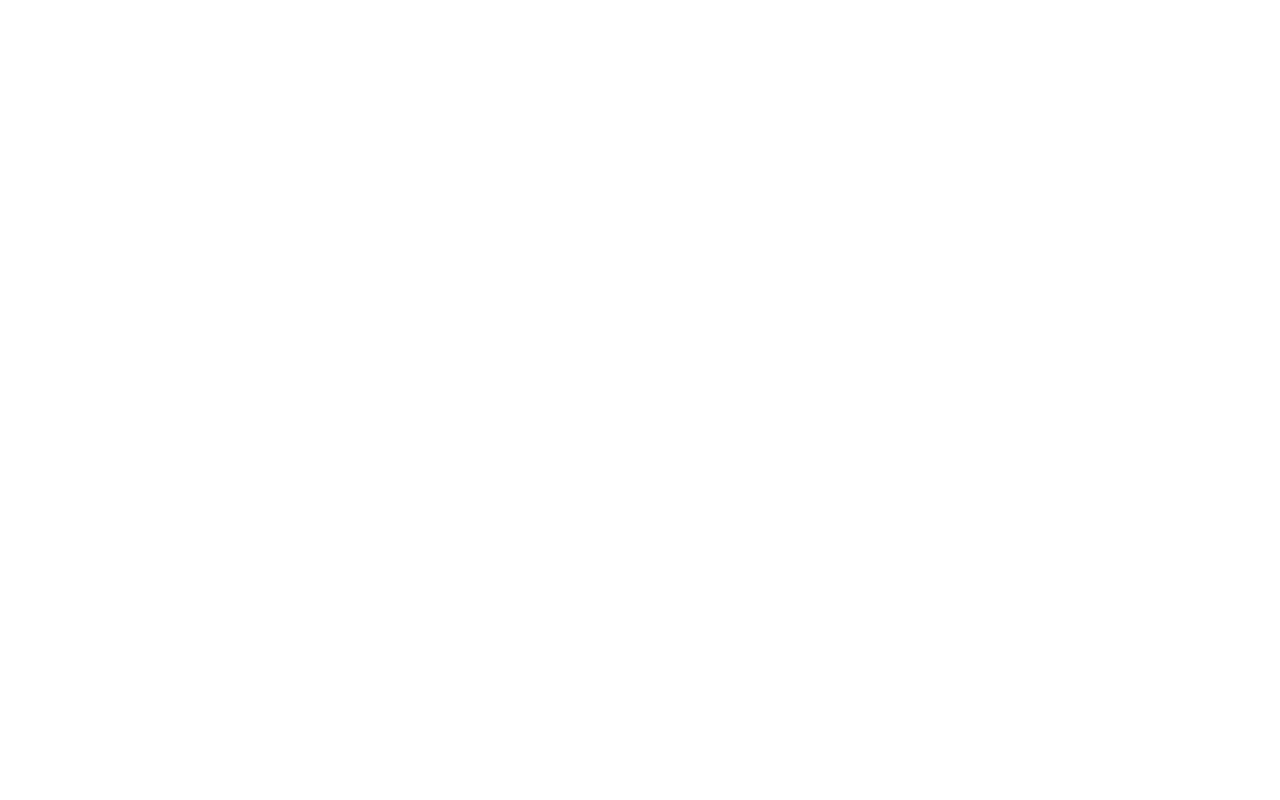
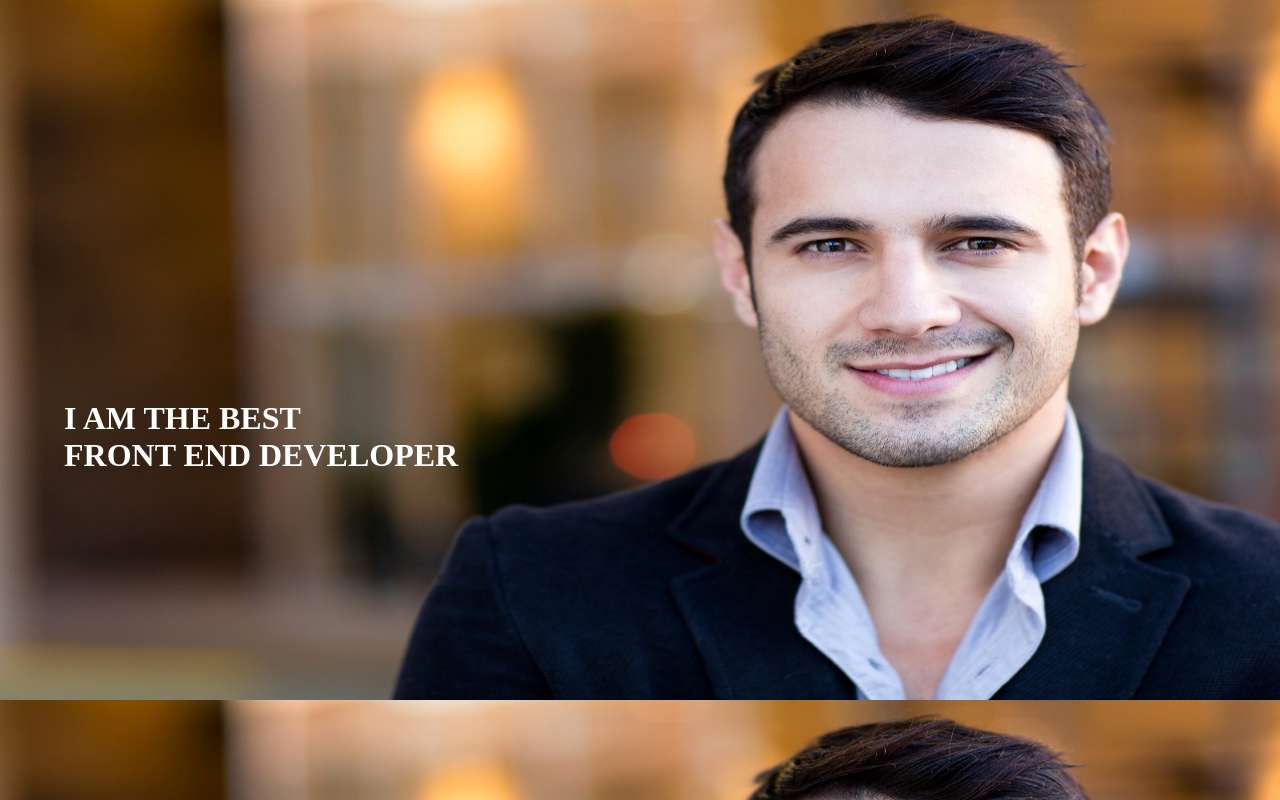
Before and after one commit to karol509x/Praca-domowa-RWD, a plain HTML site: page index.html in a window 1280 px wide. Drawn offline with Linux system fonts and the light colour scheme.

Commit message:
obraz-tla

```diff
--- a/CSS/style.css
+++ b/CSS/style.css
@@ -0,0 +1,27 @@
+*
+{
+    box-sizing: border-box;
+    margin: 0;
+    padding: 0;
+}
+
+body
+{
+    background-image: url("../IMG/man-1.jpg");
+    background-size: 100% 700px;
+}
+
+#container {
+
+    margin-bottom: 10px;
+}
+
+
+h1
+{
+
+    color: white;
+    position: absolute;
+    top: 50%;
+    left: 5%;
+}
--- a/index.html
+++ b/index.html
@@ -7,5 +7,16 @@
 </head>
 <body>
 
+   <header id="cotainer">
+
+
+
+       <h1>I AM THE BEST<br>FRONT END DEVELOPER</h1>
+
+
+
+
+   </header>
+
 </body>
 </html>
```
Also changed, not shown: IMG/man-1.jpg (added).
